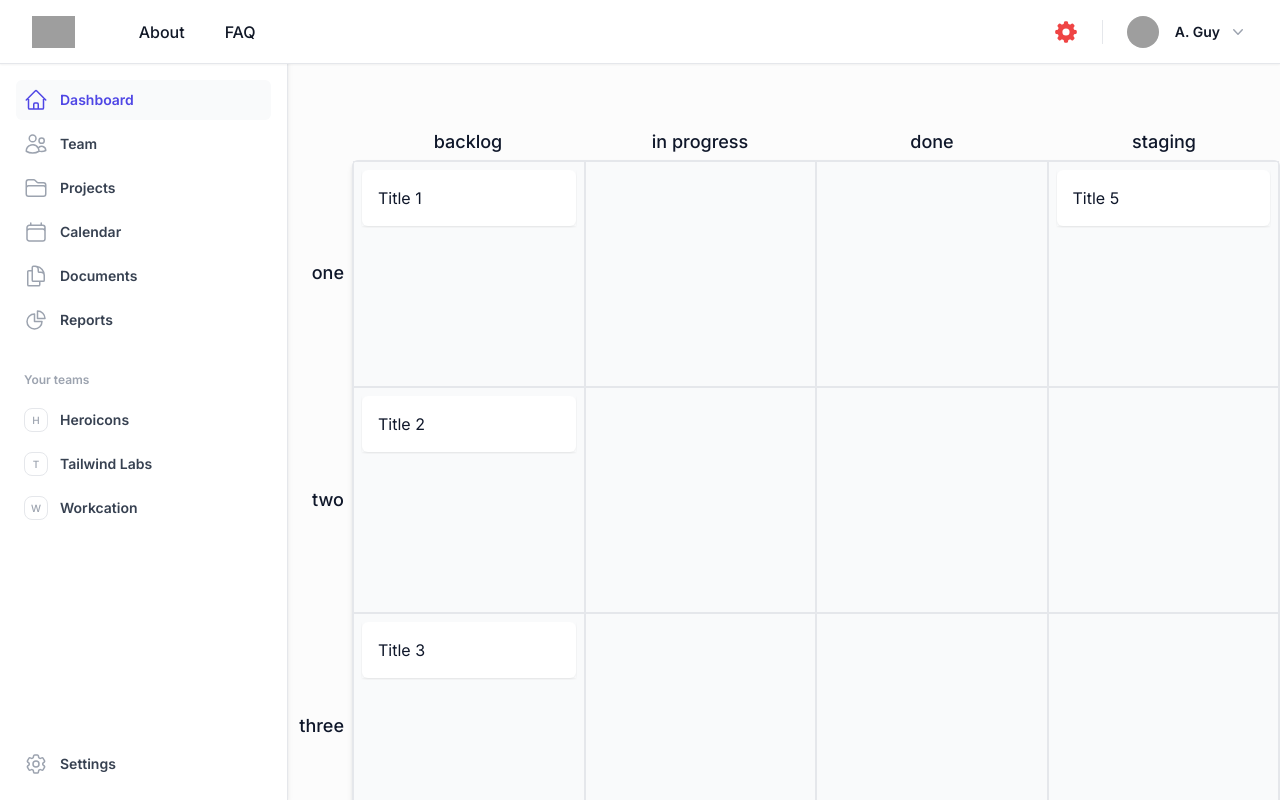
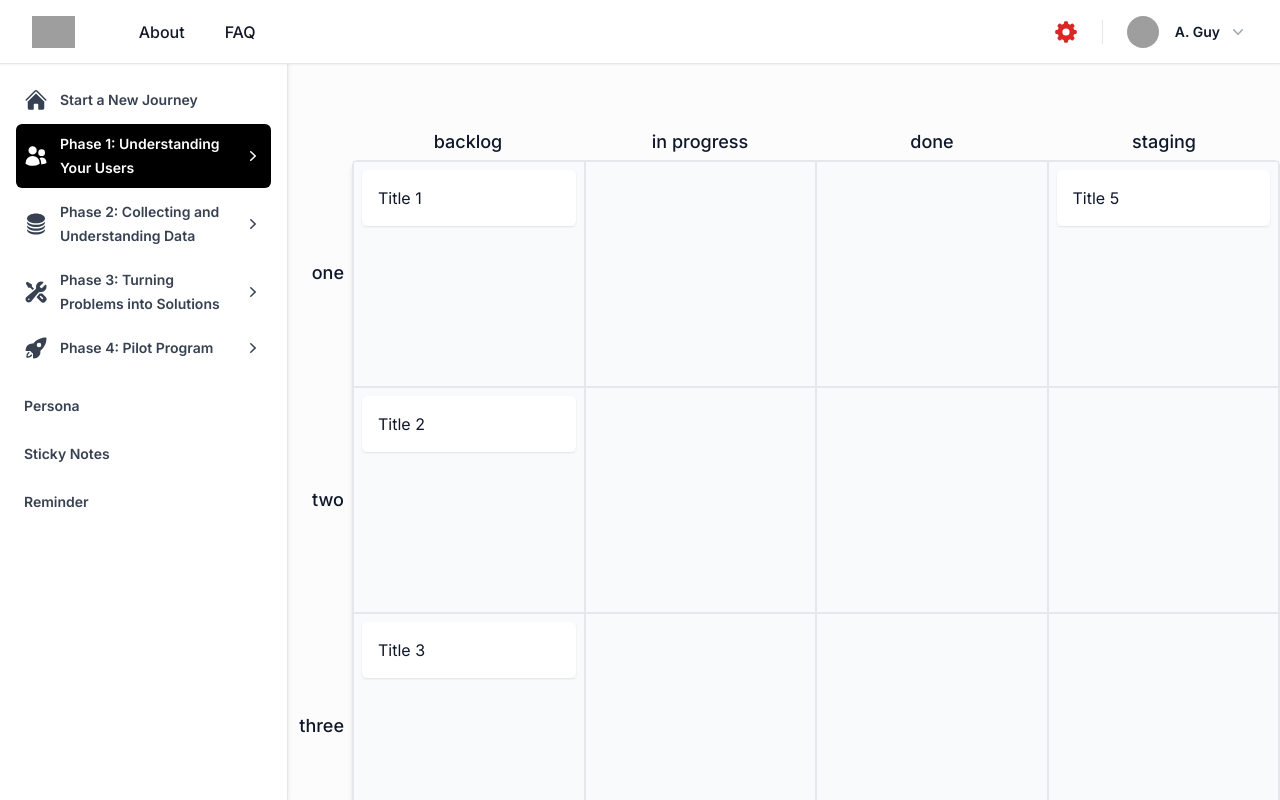
Before and after one commit to mklepac90/next-tailwind-base, a Next.js app: page /board in a window 1280 px wide. Shown: the top 800 px of the page. Built offline with nearby package versions, Linux system fonts and the light colour scheme; grey boxes are pictures that could not be loaded.

Commit message:
update sidebar

```diff
--- a/src/components/layout.tsx
+++ b/src/components/layout.tsx
@@ -114,7 +114,7 @@ export default function Layout({ children }: LayoutProps) {
             </div>
 
             <div className="flex items-center gap-x-4 lg:gap-x-6">
-              <button type="button" className="-m-2.5 p-2.5 text-red-500 hover:text-red-600">
+              <button type="button" className="-m-2.5 p-2.5 text-red-600 hover:text-red-700">
                 <span className="sr-only">View notifications</span>
                 <Cog8ToothIcon className="h-6 w-6" aria-hidden="true" />
               </button>
--- a/src/components/sidebar.tsx
+++ b/src/components/sidebar.tsx
@@ -1,106 +1,143 @@
 import React from 'react'
 
+import { Disclosure } from '@headlessui/react'
+import { ChevronRightIcon } from '@heroicons/react/20/solid'
 import {
-  CalendarIcon,
-  ChartPieIcon,
-  Cog6ToothIcon,
-  DocumentDuplicateIcon,
-  FolderIcon,
   HomeIcon,
   UsersIcon,
-} from '@heroicons/react/24/outline'
+  WrenchScrewdriverIcon,
+  CircleStackIcon,
+  RocketLaunchIcon
+} from '@heroicons/react/24/solid'
+
+const NAVIGATION = [
+  { name: 'Start a New Journey', href: '#', icon: HomeIcon, current: false },
+  {
+    name: 'Phase 1: Understanding Your Users',
+    icon: UsersIcon,
+    current: true,
+    children: [
+      { name: 'Persona', href: '#', current: true },
+      { name: 'Empathy Map', href: '#', current: false },
+      { name: 'Journey Map', href: '#', current: false },
+      { name: 'Pain Points', href: '#', current: false },
+    ],
+  },
+  {
+    name: 'Phase 2: Collecting and Understanding Data',
+    icon: CircleStackIcon,
+    current: false,
+    children: [
+      { name: 'GraphQL API', href: '#', current: false },
+      { name: 'iOS App', href: '#', current: false },
+      { name: 'Android App', href: '#', current: false },
+      { name: 'New Customer Portal', href: '#', current: false },
+    ],
+  },
+  {
+    name: 'Phase 3: Turning Problems into Solutions',
+    icon: WrenchScrewdriverIcon,
+    current: false,
+    children: [
+      { name: 'GraphQL API', href: '#', current: false },
+      { name: 'iOS App', href: '#', current: false },
+      { name: 'Android App', href: '#', current: false },
+      { name: 'New Customer Portal', href: '#', current: false },
+    ],
+  },
+  {
+    name: 'Phase 4: Pilot Program',
+    icon: RocketLaunchIcon,
+    current: false,
+    children: [
+      { name: 'GraphQL API', href: '#', current: false },
+      { name: 'iOS App', href: '#', current: false },
+      { name: 'Android App', href: '#', current: false },
+      { name: 'New Customer Portal', href: '#', current: false },
+    ],
+  },
+]
 
 function classNames(...classes: any[]) {
   return classes.filter(Boolean).join(' ')
 }
 
-const teams = [
-  { id: 1, name: 'Heroicons', href: '#', initial: 'H', current: false },
-  { id: 2, name: 'Tailwind Labs', href: '#', initial: 'T', current: false },
-  { id: 3, name: 'Workcation', href: '#', initial: 'W', current: false },
-]
-
-const navigation = [
-  { name: 'Dashboard', href: '#', icon: HomeIcon, current: true },
-  { name: 'Team', href: '#', icon: UsersIcon, current: false },
-  { name: 'Projects', href: '#', icon: FolderIcon, current: false },
-  { name: 'Calendar', href: '#', icon: CalendarIcon, current: false },
-  { name: 'Documents', href: '#', icon: DocumentDuplicateIcon, current: false },
-  { name: 'Reports', href: '#', icon: ChartPieIcon, current: false },
-]
-
 const Sidebar = () => {
   return (
     <div className="flex grow flex-col gap-y-5 overflow-y-auto border-r border-gray-200 bg-white px-6 py-4">
-      <nav className="flex flex-1 flex-col">
+      <nav className="flex flex-1 flex-col text-gray-700 font-semibold text-sm">
         <ul role="list" className="flex flex-1 flex-col gap-y-7">
           <li>
             <ul role="list" className="-mx-2 space-y-1">
-              {navigation.map((item) => (
+              {NAVIGATION.map((item) => (
                 <li key={item.name}>
+                  {!item.children ? (
                     <a
                       href={item.href}
                       className={classNames(
-                      item.current
-                        ? 'bg-gray-50 text-indigo-600'
-                        : 'text-gray-700 hover:text-indigo-600 hover:bg-gray-50',
-                      'group flex gap-x-3 rounded-md p-2 text-sm leading-6 font-semibold'
+                        item.current ? 'bg-black' : 'hover:bg-black',
+                        item.current ? 'text-white' : 'hover:text-white',
+                        'group flex gap-x-3 rounded-md p-2 leading-6'
                       )}
                     >
-                    <item.icon
+                      <item.icon className="h-6 w-6 shrink-0" aria-hidden="true" />
+                      {item.name}
+                    </a>
+                  ) : (
+                    <Disclosure as="div">
+                      {({ open }) => (
+                        <>
+                          <Disclosure.Button
                             className={classNames(
-                        item.current ? 'text-indigo-600' : 'text-gray-400 group-hover:text-indigo-600',
-                        'h-6 w-6 shrink-0'
+                              item.current ? 'bg-black' : 'hover:bg-black',
+                              item.current ? 'text-white' : 'hover:text-white',
+                              'flex items-center w-full text-left rounded-md p-2 gap-x-3 leading-6'
+                            )}
+                          >
+                            <item.icon className="h-6 w-6 shrink-0" aria-hidden="true" />
+                            {item.name}
+                            <ChevronRightIcon
+                              className={classNames(
+                                open && 'rotate-90',
+                                'ml-auto h-5 w-5 shrink-0'
                               )}
                               aria-hidden="true"
                             />
-                    {item.name}
-                  </a>
+                          </Disclosure.Button>
+                          <Disclosure.Panel as="ul" className="mt-1 px-2">
+                            {item.children.map((subItem) => (
+                              <li key={subItem.name}>
+                                {/* 44px */}
+                                <Disclosure.Button
+                                  as="a"
+                                  href={subItem.href}
+                                  className={classNames(
+                                    subItem.current ? 'bg-red-700' : 'hover:bg-red-700',
+                                    subItem.current ? 'text-white' : 'hover:text-white',
+                                    'block rounded-md mt-1 py-2 pr-2 pl-9 leading-6'
+                                  )}
+                                >
+                                  {subItem.name}
+                                </Disclosure.Button>
+                              </li>
+                            ))}
+                          </Disclosure.Panel>
+                        </>
+                      )}
+                    </Disclosure>
+                  )}
                 </li>
               ))}
             </ul>
           </li>
           <li>
-            <div className="text-xs font-semibold leading-6 text-gray-400">Your teams</div>
-            <ul role="list" className="-mx-2 mt-2 space-y-1">
-              {teams.map((team) => (
-                <li key={team.name}>
-                  <a
-                    href={team.href}
-                    className={classNames(
-                      team.current
-                        ? 'bg-gray-50 text-indigo-600'
-                        : 'text-gray-700 hover:text-indigo-600 hover:bg-gray-50',
-                      'group flex gap-x-3 rounded-md p-2 text-sm leading-6 font-semibold'
-                    )}
-                  >
-                    <span
-                      className={classNames(
-                        team.current
-                          ? 'text-indigo-600 border-indigo-600'
-                          : 'text-gray-400 border-gray-200 group-hover:border-indigo-600 group-hover:text-indigo-600',
-                        'flex h-6 w-6 shrink-0 items-center justify-center rounded-lg border text-[0.625rem] font-medium bg-white'
-                      )}
-                    >
-                      {team.initial}
-                    </span>
-                    <span className="truncate">{team.name}</span>
-                  </a>
+            <span>Persona</span>
           </li>
-              ))}
-            </ul>
+          <li>
+            <span>Sticky Notes</span>
           </li>
-          <li className="mt-auto">
-            <a
-              href="#"
-              className="group -mx-2 flex gap-x-3 rounded-md p-2 text-sm font-semibold leading-6 text-gray-700 hover:bg-gray-50 hover:text-indigo-600"
-            >
-              <Cog6ToothIcon
-                className="h-6 w-6 shrink-0 text-gray-400 group-hover:text-indigo-600"
-                aria-hidden="true"
-              />
-              Settings
-            </a>
+          <li>
+            <span>Reminder</span>
           </li>
         </ul>
       </nav>
```
Lines whose indentation alone changed are shown as unchanged.
